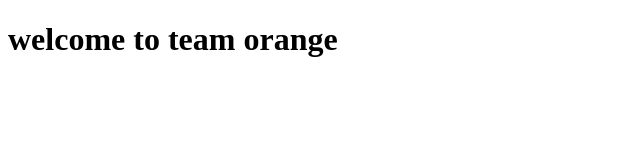
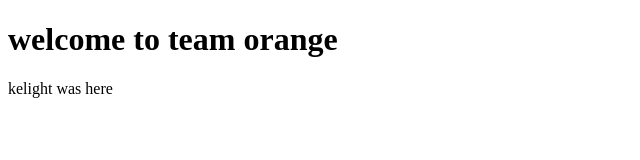
Before and after one commit to kamilah100/orange-team-work, a plain HTML site: page index.html in a window 1280 px wide. Shown: the whole page, without its empty margins (0-640 px from the left). Drawn offline with Linux system fonts and the light colour scheme.

Commit message:
done here

```diff
--- a/index.html
+++ b/index.html
@@ -7,5 +7,6 @@
 </head>
 <body>
     <h1>welcome to team orange </h1>
+    <p>kelight was here</p>
 </body>
 </html>
```
